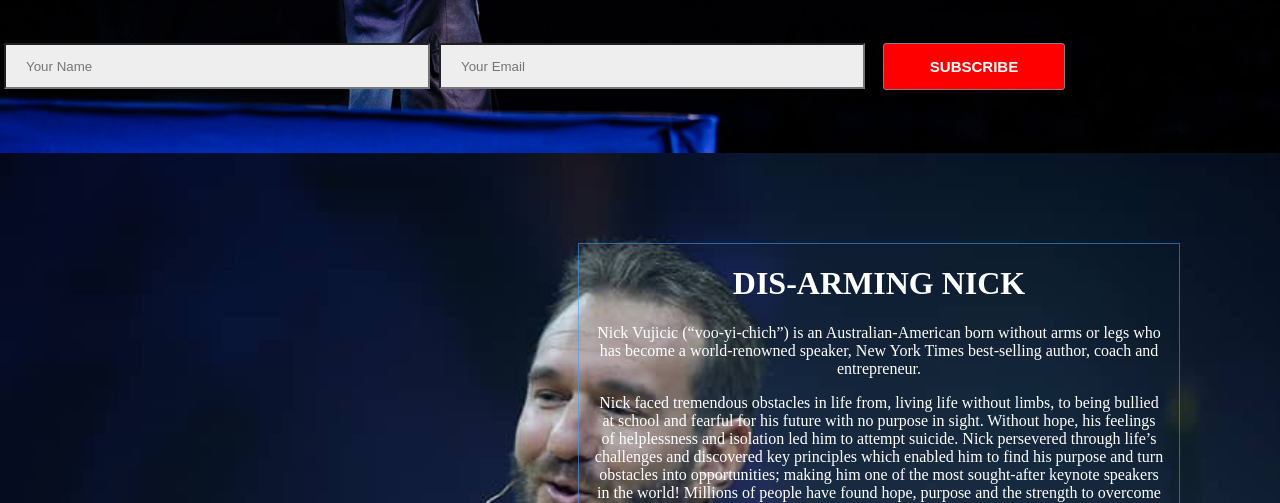
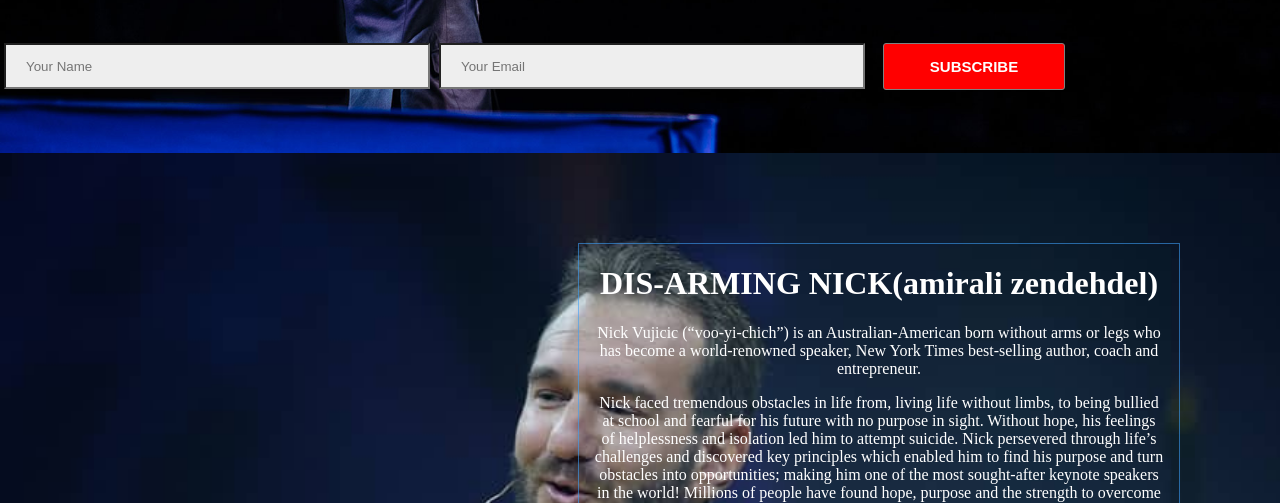
Before and after one commit to amiralizendehdel/nich-vujicic, a plain HTML site: page index.html in a window 1280 px wide. Shown: the part 597-1100 px from the top of the page. Drawn offline with Linux system fonts and the light colour scheme.

Commit message:
added a new text

```diff
--- a/index.html
+++ b/index.html
@@ -52,7 +52,7 @@
 
         <div id="content">
             <div id="text">
-                <h1 class="hi">DIS-ARMING NICK</h1>
+                <h1 class="hi">DIS-ARMING NICK(amirali zendehdel)</h1>
                 <p class="hi">
                     Nick Vujicic (“voo-yi-chich”) is an Australian-American born without arms or legs who has become a world-renowned speaker, New York Times best-selling author, coach and entrepreneur.
                 </p>
```
